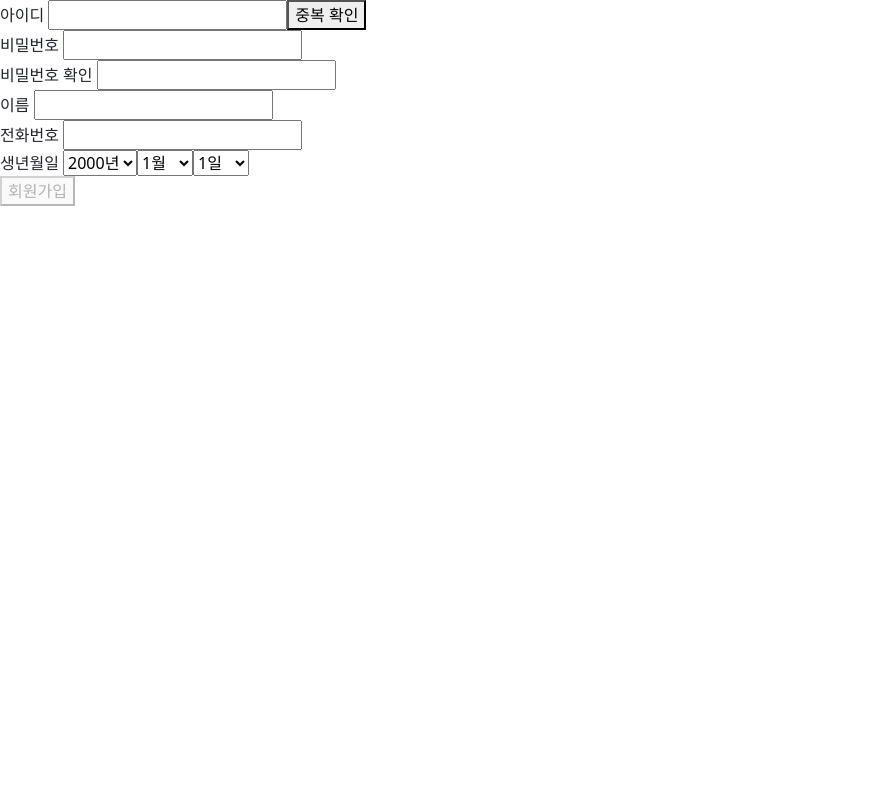
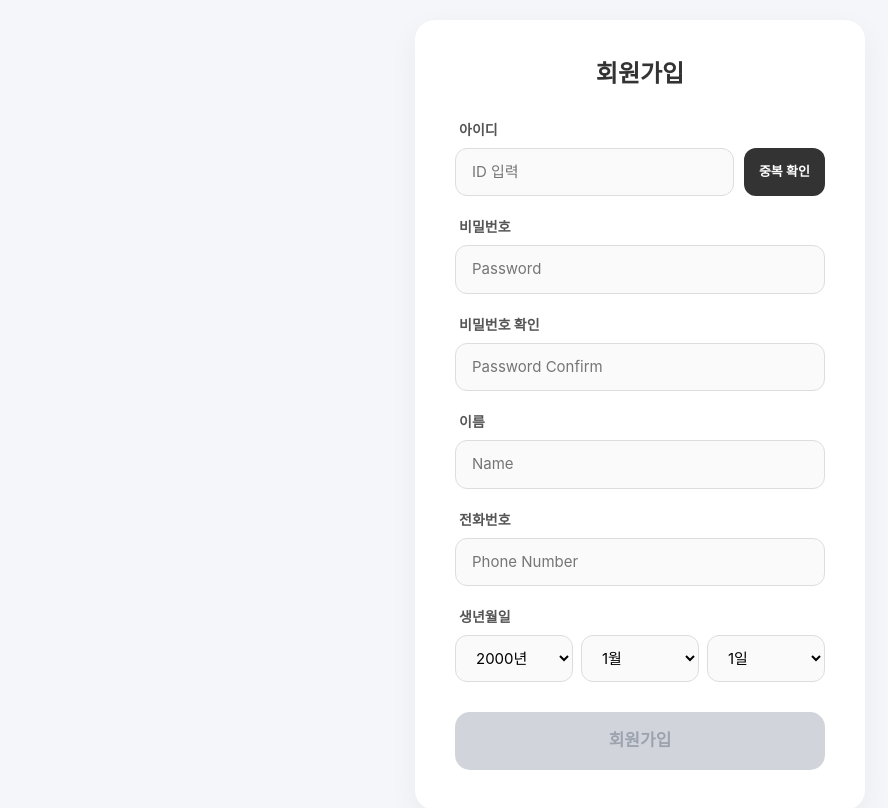
Before and after one commit to kb-vues-skeleton-project/accountBook, a Vue app in the folder vueProject/: page /join in a window 1280 px wide. Shown: the top 808 px of the page, without its empty margins (0-888 px from the left). Built offline with nearby package versions, Linux system fonts and the light colour scheme; what v-calendar would draw is missing.

Commit message:
style : 홈페이지 CSS 기본처리

```diff
--- a/vueProject/src/pages/HomePage/Home.vue
+++ b/vueProject/src/pages/HomePage/Home.vue
@@ -1,6 +1,25 @@
 <template>
-  <button @click="router.push({ name: 'join' })">회원가입</button>
-  <button @click="router.push({ name: 'login' })">로그인</button>
+  <div class="welcome-container">
+    <div class="welcome-card">
+      <div class="image-placeholder">
+        <div class="temp-icon">💰</div>
+      </div>
+
+      <div class="text-area">
+        <h1 class="logo-text">거지 가계부</h1>
+        <p class="sub-text">거지들은 관리를 잘 해야 해요</p>
+      </div>
+
+      <div class="button-group">
+        <button class="btn btn-join" @click="router.push({ name: 'join' })">
+          회원가입
+        </button>
+        <button class="btn btn-login" @click="router.push({ name: 'login' })">
+          로그인
+        </button>
+      </div>
+    </div>
+  </div>
 </template>
 
 <script setup>
@@ -9,4 +28,85 @@ import { useRouter } from 'vue-router';
 const router = useRouter();
 </script>
 
-<style scoped></style>
+<style scoped>
+.welcome-container {
+  display: flex;
+  justify-content: center;
+  align-items: center;
+  width: 100vw;
+  height: 100vh;
+  background-color: #f8f9fa;
+}
+
+.welcome-card {
+  width: 90%;
+  max-width: 500px;
+  padding: 50px 20px;
+  background-color: white;
+  border-radius: 30px;
+  box-shadow: 0 15px 35px rgba(0, 0, 0, 0.05);
+  text-align: center;
+}
+
+.image-placeholder {
+  width: 100%;
+  height: 200px;
+  display: flex;
+  justify-content: center;
+  align-items: center;
+  margin-bottom: 20px;
+}
+
+.temp-icon {
+  font-size: 80px;
+}
+
+.text-area {
+  margin-bottom: 40px;
+}
+
+.logo-text {
+  font-size: 28px;
+  font-weight: 800;
+  margin-bottom: 10px;
+}
+
+.sub-text {
+  color: #888;
+}
+
+/* 버튼 왼쪽/오른쪽 나란히 배치 */
+.button-group {
+  display: flex;
+  gap: 15px; /* 버튼 사이 간격 */
+}
+
+.btn {
+  flex: 1; /* 왼쪽, 오른쪽 똑같이 크게 차지 */
+  padding: 20px 0;
+  border-radius: 20px;
+  font-size: 18px;
+  font-weight: 700;
+  border: none;
+  cursor: pointer;
+  transition: all 0.2s;
+}
+
+.btn-login {
+  background-color: #007bff;
+  color: white;
+}
+
+.btn-join {
+  background-color: #333; /* 회원가입도 강조되게 어두운 색상 */
+  color: white;
+}
+
+.btn:active {
+  transform: scale(0.95);
+}
+
+.btn:hover {
+  opacity: 0.9;
+}
+</style>
--- a/vueProject/src/pages/HomePage/Join.vue
+++ b/vueProject/src/pages/HomePage/Join.vue
@@ -1,34 +1,85 @@
 <template>
-  <div>
-    <div>
-      아이디
-      <input type="text" v-model="userData.userId" @keyup.enter="checkId" />
-      <button @click="checkId">중복 확인</button>
+  <div class="signup-page">
+    <div class="signup-card">
+      <h2 class="form-title">회원가입</h2>
+
+      <div class="form-body">
+        <div class="input-row id-row">
+          <label class="input-label">아이디</label>
+          <div class="id-input-wrapper">
+            <input
+              type="text"
+              v-model="userData.userId"
+              @keyup.enter="checkId"
+              class="input-field"
+              placeholder="ID 입력"
+            />
+            <button @click="checkId" class="btn-sub">중복 확인</button>
           </div>
-    <div>비밀번호 <input type="password" v-model="userData.password" /></div>
-    <div>비밀번호 확인 <input type="password" v-model="passwordConfirm" /></div>
+        </div>
 
+        <div class="input-row">
+          <label class="input-label">비밀번호</label>
+          <input
+            type="password"
+            v-model="userData.password"
+            class="input-field"
+            placeholder="Password"
+          />
+        </div>
+
+        <div class="input-row">
+          <label class="input-label">비밀번호 확인</label>
+          <input
+            type="password"
+            v-model="passwordConfirm"
+            class="input-field"
+            placeholder="Password Confirm"
+          />
           <div
             v-if="passwordConfirm && userData.password !== passwordConfirm"
-      style="color: red; font-size: 12px"
+            class="error-msg"
           >
             비밀번호가 일치하지 않습니다.
           </div>
+        </div>
 
-    <div>이름 <input type="text" v-model="userData.name" /></div>
-    <div>전화번호 <input type="text" v-model="userData.phoneNum" /></div>
+        <div class="input-row">
+          <label class="input-label">이름</label>
+          <input
+            type="text"
+            v-model="userData.name"
+            class="input-field"
+            placeholder="Name"
+          />
+        </div>
 
-    <div>
-      생년월일
-      <select v-model="birth.year">
+        <div class="input-row">
+          <label class="input-label">전화번호</label>
+          <input
+            type="text"
+            v-model="userData.phoneNum"
+            class="input-field"
+            placeholder="Phone Number"
+          />
+        </div>
+
+        <div class="input-row birth-row">
+          <label class="input-label">생년월일</label>
+          <div class="birth-select-group">
+            <select v-model="birth.year" class="select-field">
               <option v-for="y in years" :key="y" :value="y">{{ y }}년</option>
             </select>
-      <select v-model="birth.month">
-        <option v-for="m in 12" :key="m" :value="String(m).padStart(2, '0')">
+            <select v-model="birth.month" class="select-field">
+              <option
+                v-for="m in 12"
+                :key="m"
+                :value="String(m).padStart(2, '0')"
+              >
                 {{ m }}월
               </option>
             </select>
-      <select v-model="birth.day">
+            <select v-model="birth.day" class="select-field">
               <option
                 v-for="d in daysInMonth"
                 :key="d"
@@ -38,8 +89,13 @@
               </option>
             </select>
           </div>
+        </div>
 
-    <button :disabled="!isFormValid" @click="handleSignUp">회원가입</button>
+        <button :disabled="!isFormValid" @click="handleSignUp" class="btn-main">
+          회원가입
+        </button>
+      </div>
+    </div>
   </div>
 </template>
 
@@ -93,8 +149,11 @@ watch(
 const years = Array.from({ length: 200 }, (_, i) => String(1900 + i));
 
 // 중복확인
-const checkId = () => {
-  userStore.fetchUsers();
+const checkId = async () => {
+  // 비동기 처리를 위해 async 추가
+  await userStore.fetchUsers(); //서버에서 최신 유저 리스트를 가져올 때까지 기다림
+  console.log(userStore.state.users);
+
   if (userStore.isIdDuplicate(userData.userId)) {
     alert('중복된 아이디입니다.');
     isIdChecked.value = false;
@@ -128,3 +187,152 @@ const handleSignUp = () => {
   });
 };
 </script>
+
+<style scoped>
+/* 전체 페이지 배경 및 중앙 정렬 */
+.signup-page {
+  display: flex;
+  justify-content: center;
+  align-items: center;
+  min-height: 100vh;
+  background-color: #f4f6f9;
+  padding: 20px;
+  font-family:
+    'Pretendard',
+    -apple-system,
+    sans-serif;
+}
+
+/* 회원가입 카드 박스 */
+.signup-card {
+  width: 100%;
+  max-width: 450px;
+  background: #ffffff;
+  padding: 40px;
+  border-radius: 20px;
+  box-shadow: 0 10px 30px rgba(0, 0, 0, 0.05);
+}
+
+/* 제목 스타일 */
+.form-title {
+  font-size: 24px;
+  font-weight: 800;
+  text-align: center;
+  margin-bottom: 30px;
+  color: #333;
+}
+
+/* 폼 본문 내부 간격 */
+.form-body {
+  display: flex;
+  flex-direction: column;
+  gap: 20px;
+}
+
+/* 각 입력 항목 줄(Wrapper) */
+.input-row {
+  display: flex;
+  flex-direction: column;
+  gap: 8px;
+}
+
+/* 라벨 스타일 */
+.input-label {
+  font-size: 14px;
+  font-weight: 700;
+  color: #555;
+  margin-left: 4px;
+}
+
+/* 입력창 및 셀렉트 박스 공통 디자인 */
+.input-field,
+.select-field {
+  width: 100%;
+  padding: 12px 16px;
+  border: 1px solid #ddd;
+  border-radius: 12px;
+  font-size: 15px;
+  background-color: #fafafa;
+  transition: all 0.2s;
+}
+
+.input-field:focus,
+.select-field:focus {
+  outline: none;
+  border-color: #007bff;
+  background-color: #ffffff;
+  box-shadow: 0 0 0 3px rgba(0, 123, 255, 0.1);
+}
+
+/* 아이디 입력창과 중복 확인 버튼 배치 */
+.id-input-wrapper {
+  display: flex;
+  gap: 10px;
+}
+
+.id-input-wrapper .input-field {
+  flex: 1;
+}
+
+/* 중복 확인 버튼 */
+.btn-sub {
+  padding: 0 15px;
+  background-color: #333;
+  color: white;
+  border: none;
+  border-radius: 12px;
+  font-size: 13px;
+  font-weight: 600;
+  cursor: pointer;
+  white-space: nowrap;
+  transition: opacity 0.2s;
+}
+
+.btn-sub:hover {
+  opacity: 0.9;
+}
+
+/* 생년월일 셀렉트 그룹 가로 배치 */
+.birth-select-group {
+  display: flex;
+  gap: 8px;
+}
+
+.birth-select-group .select-field {
+  flex: 1;
+}
+
+/* 비밀번호 일치하지 않습니다 메시지 */
+.error-msg {
+  color: #ff4d4f;
+  font-size: 12px;
+  font-weight: 500;
+  margin-top: -6px;
+  padding-left: 4px;
+}
+
+/* 하단 회원가입 버튼 */
+.btn-main {
+  width: 100%;
+  padding: 16px;
+  border: none;
+  border-radius: 15px;
+  font-size: 17px;
+  font-weight: 800;
+  color: white;
+  background-color: #007bff;
+  cursor: pointer;
+  margin-top: 10px;
+  transition: background-color 0.2s;
+}
+
+.btn-main:disabled {
+  background-color: #d1d5db;
+  color: #9ca3af;
+  cursor: not-allowed;
+}
+
+.btn-main:not([disabled]):hover {
+  background-color: #0056b3;
+}
+</style>
--- a/vueProject/src/pages/HomePage/LogIn.vue
+++ b/vueProject/src/pages/HomePage/LogIn.vue
@@ -1,12 +1,174 @@
 <template>
-  <h3>로그인</h3>
-  <input v-model="userInfo.userId" placeholder="ID" />
-  <input v-model="userInfo.password" type="password" placeholder="Password" />
-  <div v-if="fail" style="color: red">
-    아이디나 비밀번호가 일치하지 않습니다.
+  <div class="login-container">
+    <div class="login-card">
+      <div class="login-header">
+        <div class="logo-circle">🔑</div>
+        <h2>로그인</h2>
+        <p>계정 정보를 입력하여 서비스를 이용하세요.</p>
+      </div>
+
+      <div class="form-wrapper">
+        <div class="input-group">
+          <label>아이디</label>
+          <input
+            v-model="userInfo.userId"
+            type="text"
+            placeholder="ID를 입력하세요"
+            @keyup.enter="loginHandler"
+          />
+        </div>
+
+        <div class="input-group">
+          <label>비밀번호</label>
+          <input
+            v-model="userInfo.password"
+            type="password"
+            placeholder="Password를 입력하세요"
+            @keyup.enter="loginHandler"
+          />
+        </div>
+
+        <p v-if="fail" class="error-msg">
+          아이디나 비밀번호가 일치하지 않습니다.
+        </p>
+
+        <button class="btn-login" @click="loginHandler">로그인</button>
+      </div>
+
+      <div class="footer-links">
+        <span>계정이 없으신가요?</span>
+        <button @click="router.push({ name: 'join' })">회원가입</button>
+      </div>
+    </div>
   </div>
-  <button @click="loginHandler">LogIN</button>
 </template>
+
+<style scoped>
+.login-container {
+  display: flex;
+  justify-content: center;
+  align-items: center;
+  width: 100vw;
+  height: 100vh;
+  background-color: #f8f9fa;
+}
+
+.login-card {
+  width: 100%;
+  max-width: 400px;
+  background: #ffffff;
+  padding: 50px 30px;
+  border-radius: 30px;
+  box-shadow: 0 10px 40px rgba(0, 0, 0, 0.06);
+  text-align: center;
+}
+
+.login-header {
+  margin-bottom: 35px;
+}
+
+.logo-circle {
+  font-size: 40px;
+  width: 70px;
+  height: 70px;
+  background-color: #f0f7ff;
+  border-radius: 50%;
+  display: flex;
+  justify-content: center;
+  align-items: center;
+  margin: 0 auto 15px;
+}
+
+.login-header h2 {
+  font-size: 24px;
+  font-weight: 800;
+  color: #333;
+  margin-bottom: 8px;
+}
+
+.login-header p {
+  font-size: 14px;
+  color: #888;
+}
+
+.form-wrapper {
+  display: flex;
+  flex-direction: column;
+  gap: 18px;
+}
+
+.input-group {
+  display: flex;
+  flex-direction: column;
+  gap: 8px;
+  text-align: left;
+}
+
+.input-group label {
+  font-size: 13px;
+  font-weight: 700;
+  color: #555;
+  padding-left: 4px;
+}
+
+input {
+  width: 100%;
+  padding: 14px 18px;
+  border-radius: 15px;
+  border: 1px solid #eee;
+  background-color: #fafafa;
+  font-size: 15px;
+  transition: all 0.2s;
+}
+
+input:focus {
+  outline: none;
+  border-color: #007bff;
+  background-color: #ffffff;
+  box-shadow: 0 0 8px rgba(0, 123, 255, 0.1);
+}
+
+.error-msg {
+  color: #ff4d4f;
+  font-size: 13px;
+  margin: 0;
+  font-weight: 500;
+}
+
+.btn-login {
+  width: 100%;
+  padding: 16px;
+  background-color: #007bff;
+  color: white;
+  border: none;
+  border-radius: 15px;
+  font-size: 17px;
+  font-weight: 700;
+  cursor: pointer;
+  margin-top: 10px;
+  transition: background-color 0.2s;
+}
+
+.btn-login:hover {
+  background-color: #0056b3;
+}
+
+.footer-links {
+  margin-top: 25px;
+  font-size: 14px;
+  color: #999;
+}
+
+.footer-links button {
+  background: none;
+  border: none;
+  color: #007bff;
+  font-weight: 700;
+  cursor: pointer;
+  margin-left: 8px;
+  text-decoration: underline;
+}
+</style>
 
 <script setup>
 import { ref, reactive, onMounted } from 'vue';
--- a/vueProject/src/stores/userStore.js
+++ b/vueProject/src/stores/userStore.js
@@ -23,7 +23,9 @@ export const useUserStore = defineStore('userStore', () => {
 
   // ID 중복 확인
   const isIdDuplicate = (userId) => {
-    return state.users.some((user) => user.userId === userId);
+    return state.users.some(
+      (user) => String(user.userId).trim() === String(userId).trim(),
+    );
   };
 
   // 회원가입
```
Lines whose indentation alone changed are shown as unchanged.
